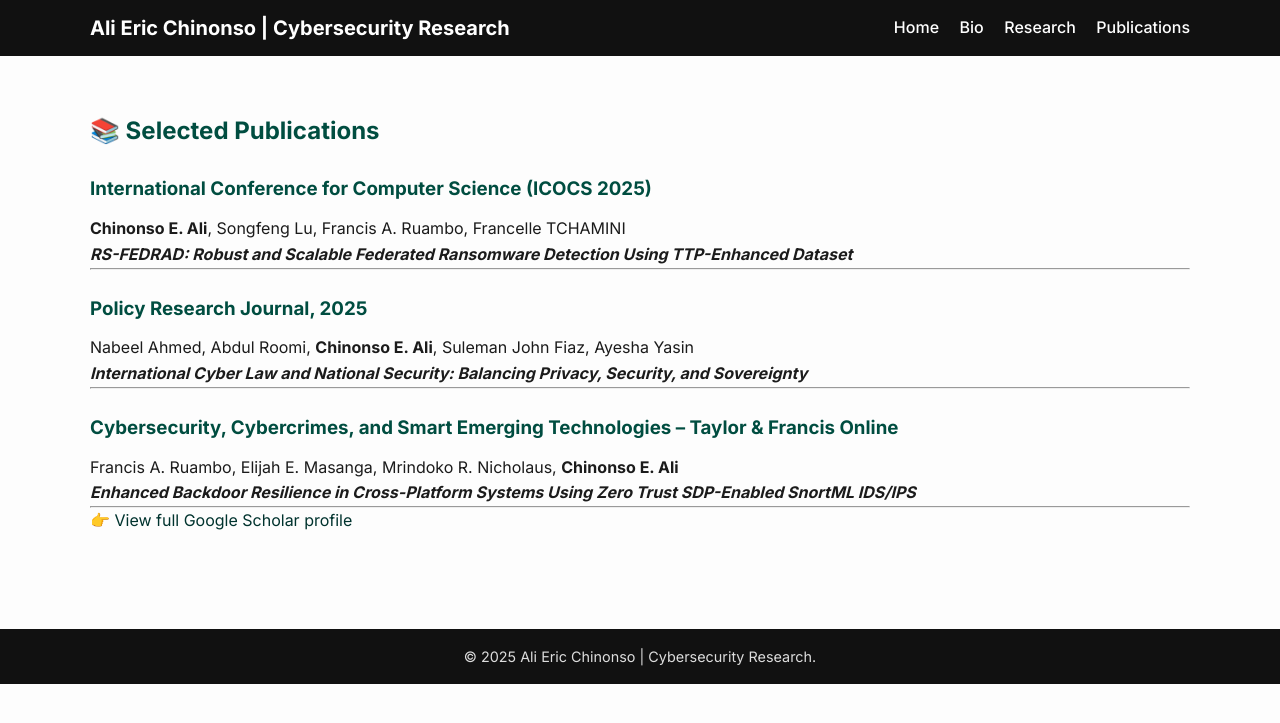
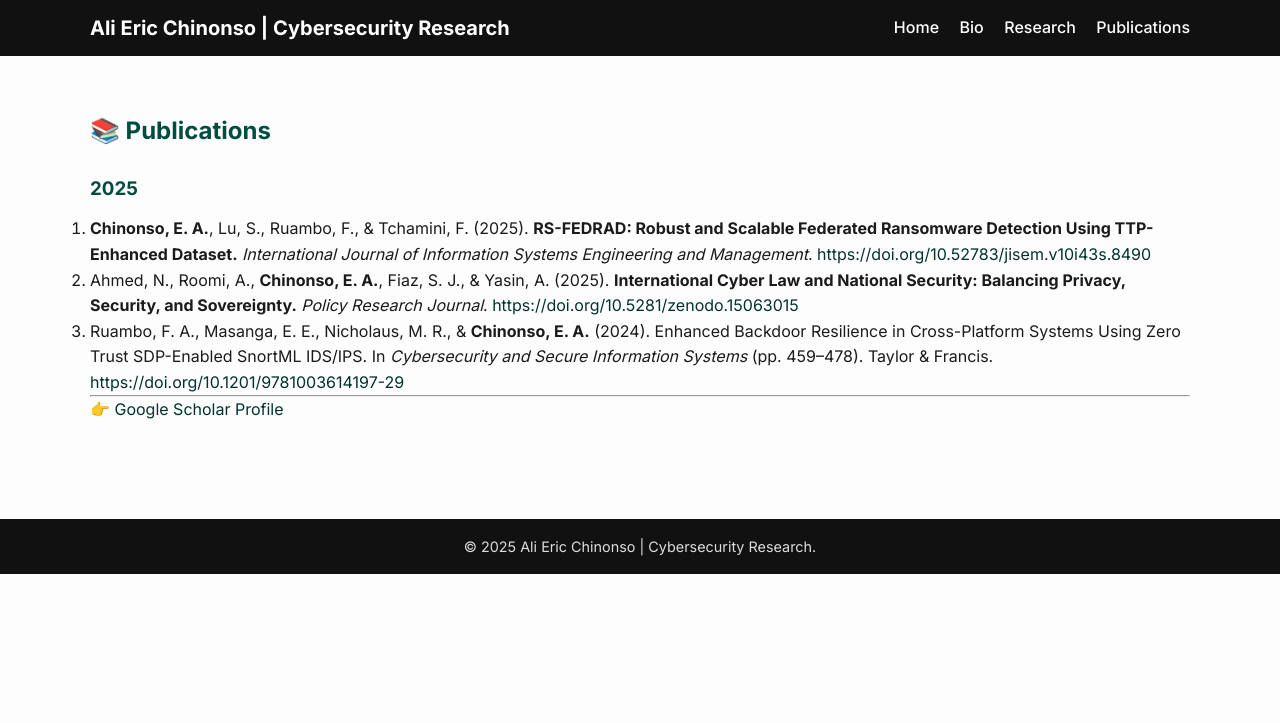
Before and after one commit to EmpireNetwork123/EmpireNetwork123.github.io, a Jekyll site: the page built from publications.md, in a window 1280 px wide. Shown: the top 723 px of the page. Built offline with Jekyll 4.4.1, drawn with Linux system fonts in a browser that asks for light colours.

Commit message:
Update publications.md

```diff
--- a/publications.md
+++ b/publications.md
@@ -4,24 +4,14 @@ title: "Publications"
 permalink: /publications/
 ---
 
-## 📚 Selected Publications
+## 📚 Publications
 
-### International Conference for Computer Science (ICOCS 2025)
-**Chinonso E. Ali**, Songfeng Lu, Francis A. Ruambo, Francelle TCHAMINI
-_**RS-FEDRAD: Robust and Scalable Federated Ransomware Detection Using TTP-Enhanced Dataset**_
+### 2025
+
+1.  **Chinonso, E. A.**, Lu, S., Ruambo, F., & Tchamini, F. (2025). **RS-FEDRAD: Robust and Scalable Federated Ransomware Detection Using TTP-Enhanced Dataset.** *International Journal of Information Systems Engineering and Management*. [https://doi.org/10.52783/jisem.v10i43s.8490](https://doi.org/10.52783/jisem.v10i43s.8490)
+2.  Ahmed, N., Roomi, A., **Chinonso, E. A.**, Fiaz, S. J., & Yasin, A. (2025). **International Cyber Law and National Security: Balancing Privacy, Security, and Sovereignty.** *Policy Research Journal*. [https://doi.org/10.5281/zenodo.15063015](https://doi.org/10.5281/zenodo.15063015)
+3.  Ruambo, F. A., Masanga, E. E., Nicholaus, M. R., & **Chinonso, E. A.** (2024). Enhanced Backdoor Resilience in Cross-Platform Systems Using Zero Trust SDP-Enabled SnortML IDS/IPS. In *Cybersecurity and Secure Information Systems* (pp. 459–478). Taylor & Francis. [https://doi.org/10.1201/9781003614197-29](https://doi.org/10.1201/9781003614197-29)
 
 ---
 
-### Policy Research Journal, 2025
-Nabeel Ahmed, Abdul Roomi, **Chinonso E. Ali**, Suleman John Fiaz, Ayesha Yasin
-_**International Cyber Law and National Security: Balancing Privacy, Security, and Sovereignty**_
-
----
-
-### Cybersecurity, Cybercrimes, and Smart Emerging Technologies – Taylor & Francis Online
-Francis A. Ruambo, Elijah E. Masanga, Mrindoko R. Nicholaus, **Chinonso E. Ali**
-_**Enhanced Backdoor Resilience in Cross-Platform Systems Using Zero Trust SDP-Enabled SnortML IDS/IPS**_
-
----
-
-👉 [View full Google Scholar profile](https://scholar.google.com/citations?user=88vHMEMAAAAJ)
+👉 [Google Scholar Profile](https://scholar.google.com/citations?user=88vHMEMAAAAJ)
```
